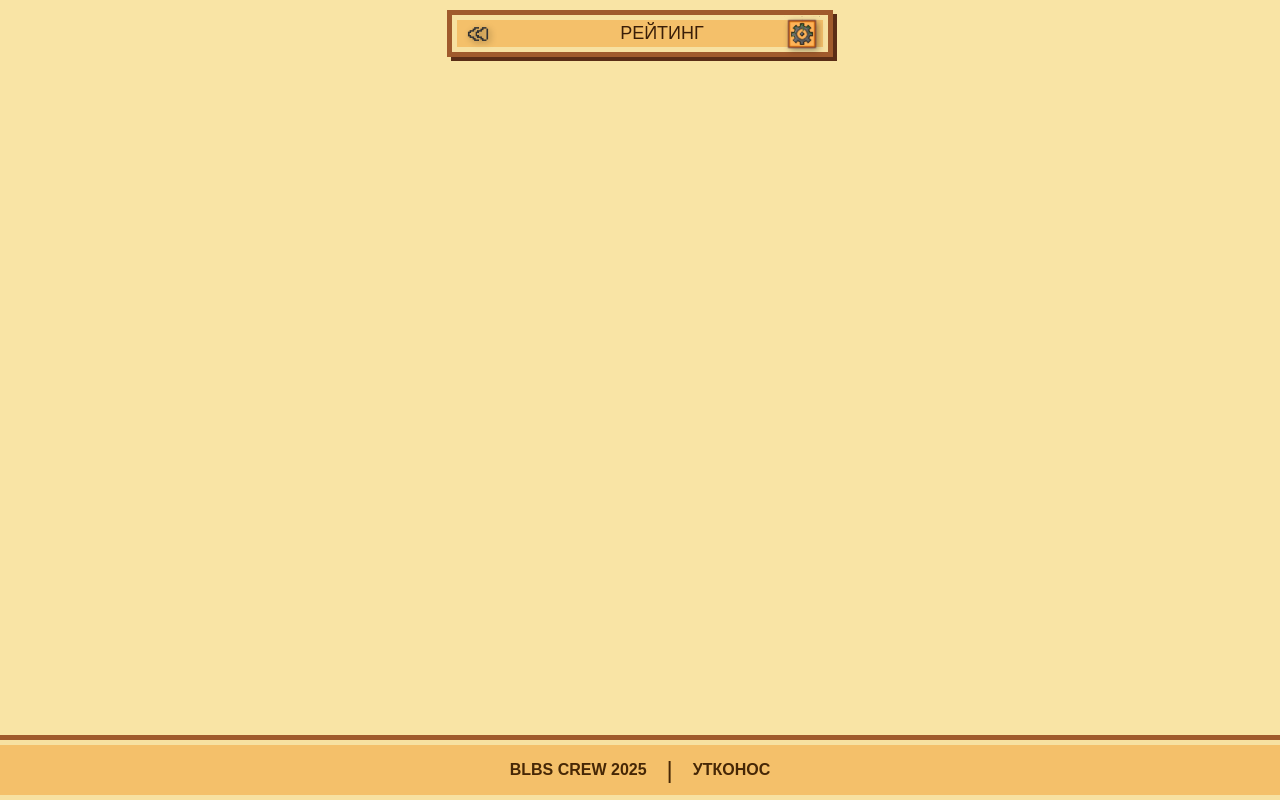
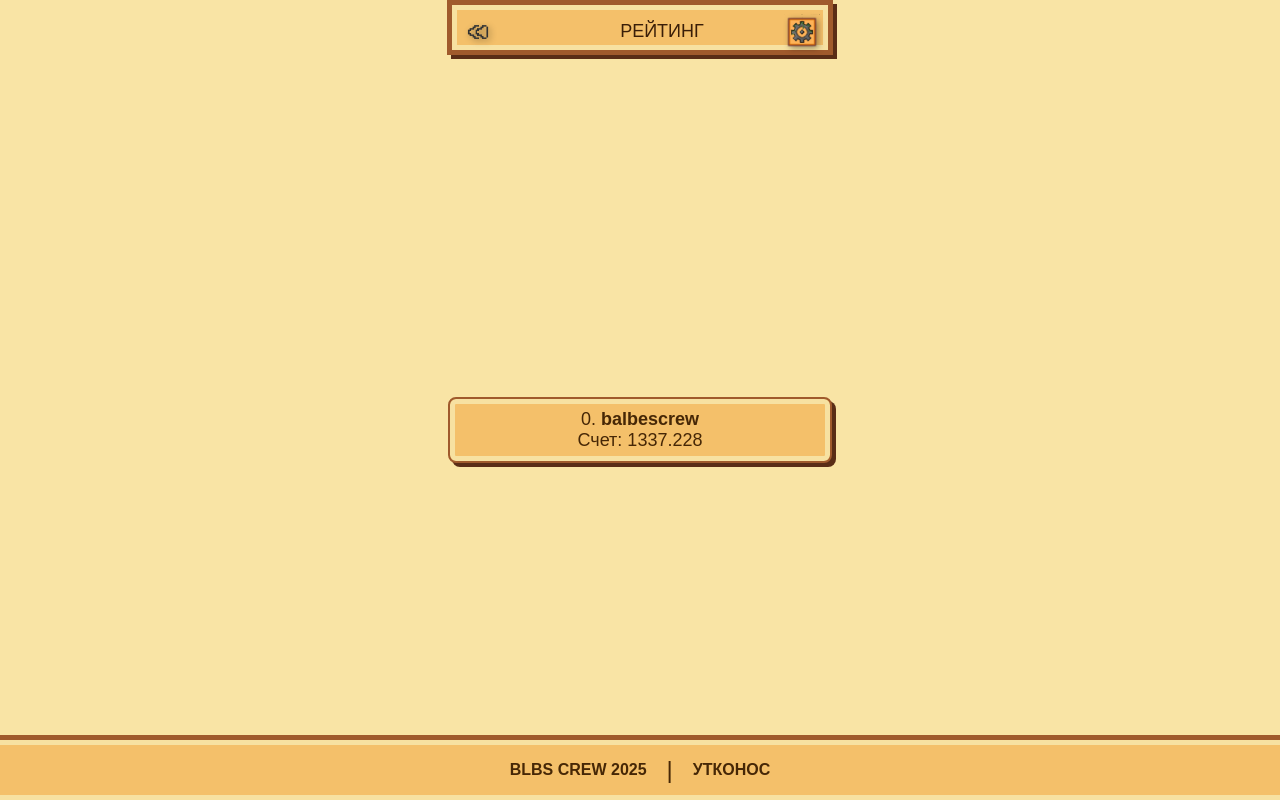
Before and after one commit to mazazyrik/maslenica_game, a FastAPI app: page /leaderboard in a window 1280 px wide. Run offline with FastAPI, Linux system fonts and the light colour scheme; some libraries are stand-ins or nearby versions.

Commit message:
ver 1.3 fixes

```diff
--- a/game/main.py
+++ b/game/main.py
@@ -8,7 +8,7 @@ app = FastAPI(title='Maslenica')
 app.mount('/static', StaticFiles(directory='static'), name='static')
 
 origins = [
-    'https://education-marathon.ddns.net'
+    'http://127.0.0.1:8000'
     'http://194.87.216.212',
     'http://194.87.216.212:8000',
     'http://localhost:8000',
--- a/game/templates/rate.html
+++ b/game/templates/rate.html
@@ -37,8 +37,9 @@
             box-shadow: inset 0px 0px 0px 5px #f7e1a1, 4px 4px 0px #5a2d16;
             text-transform: uppercase;
             position: fixed;
-            top: 10px;
+            top: 0;
             z-index: 10;
+            padding-top: 16px;
         }
 
         .back-button {
@@ -56,7 +57,7 @@
             align-items: center;
             gap: 8px;
             font-size: 18px;
-            margin-left: 44px; /* Отступ, чтобы не перекрывалось с кнопкой */
+            margin-left: 44px;
         }
 
         .settings {
@@ -76,9 +77,9 @@
             justify-content: center;
             padding: 80px 10px;
             width: 100%;
-            height: calc(100vh - 160px); /* Чтобы не перекрывать верхнюю панель и футер */
+            height: calc(100vh - 160px);
             overflow-y: auto;
-            margin-top: 50px;
+            margin-top: 60px;
         }
 
         .leaderboard-item {
@@ -93,12 +94,44 @@
             font-size: 18px;
             color: #462706;
             border-radius: 8px;
+            transition: all 0.3s ease;
         }
 
         .leaderboard-item a {
             color: #462706;
             text-decoration: none;
             font-weight: bold;
+        }
+
+        .leaderboard-item.new-user {
+            animation: pulse 2s ease-in-out 2, pause 5s ease-in-out forwards;
+        }
+
+        @keyframes pulse {
+            0% {
+                transform: scale(1);
+            }
+            25% {
+                transform: scale(1.05);
+            }
+            50% {
+                transform: scale(1);
+            }
+            75% {
+                transform: scale(1.05);
+            }
+            100% {
+                transform: scale(1);
+            }
+        }
+
+        @keyframes pause {
+            0% {
+                animation-play-state: paused;
+            }
+            100% {
+                animation-play-state: running;
+            }
         }
 
         .footer {
@@ -142,11 +175,11 @@
 <body>
 
     <div class="top-bar">
-        <a href="https://education-marathon.ddns.net/" class="back-button"></a>
+        <a href="http://127.0.0.1:8000/" class="back-button"></a>
         <div class="pancake-score">
             <span>РЕЙТИНГ</span>
         </div>
-        <a href="https://education-marathon.ddns.net/settings" class="settings"></a>
+        <a href="http://127.0.0.1:8000/settings" class="settings"></a>
     </div>
 
     <div class="leaderboard" id="leaderboard"></div>
@@ -160,9 +193,8 @@
     <script>
         const leaderboardElement = document.getElementById('leaderboard');
 
-
         function fetchTopUsers() {
-            fetch('https://education-marathon.ddns.net/api/users/top')
+            fetch('http://127.0.0.1:8000/api/users/top')
                 .then(response => response.json())
                 .then(data => {
                     if (Array.isArray(data)) {
@@ -176,7 +208,6 @@
                 });
         }
 
-
         function displayLeaderboard(users) {
             leaderboardElement.innerHTML = '';
 
@@ -184,8 +215,12 @@
                 const userItem = document.createElement('div');
                 userItem.classList.add('leaderboard-item');
 
+                if (index === 0) {
+                    userItem.classList.add('new-user');
+                }
+
                 userItem.innerHTML = `
-                    <span>${index + 1}. <a href="https://t.me/${user.username}" target="_blank">${user.username}</a></span>
+                    <span>${index}. <a href="https://t.me/${user.username}" target="_blank">${user.username}</a></span>
                     <div>Счет: ${user.score}</div>
                 `;
 
@@ -193,7 +228,6 @@
             });
         }
 
-
         fetchTopUsers();
     </script>
 
--- a/game/templates/settings.html
+++ b/game/templates/settings.html
@@ -120,7 +120,7 @@
 <body>
 
     <div class="top-bar">
-        <a href="https://education-marathon.ddns.net/" class="back-button"></a>
+        <a href="http://127.0.0.1:8000/" class="back-button"></a>
         <div class="pancake-score">
             <span>НАСТРОЙКИ</span>
         </div>
```
Also changed, not shown: game/routers/api.py (+6 -1 lines), game/templates/index.html (+31 -14 lines).
